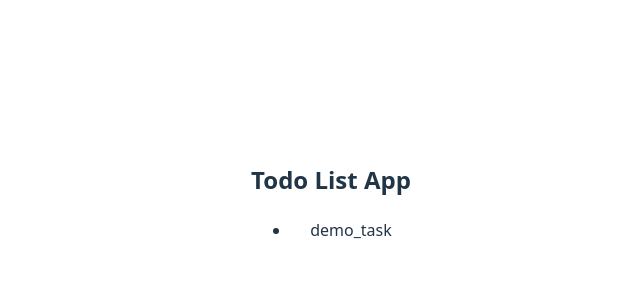
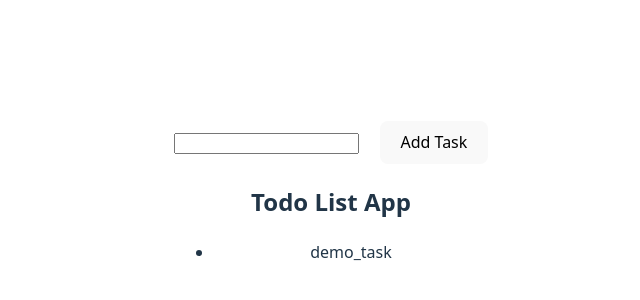
Before and after one commit to Kirtijha083/Redux_basic_Project, a React (Vite) app: page / in a window 1280 px wide. Shown: the part 200-500 px from the top of the page, without its empty margins (309-949 px from the left). Built offline with nearby package versions, Linux system fonts and the light colour scheme.

Commit message:
added form for adding todo

```diff
--- /dev/null
+++ b/src/component/AddForm.jsx
@@ -0,0 +1,24 @@
+import { useState } from "react";
+import { useDispatch } from "react-redux";
+import { addTodo } from "../features/todo/todoSlice";
+
+export default function AddForm() {
+    const [task, setTask] = useState("");
+    const dispatch = useDispatch();
+
+    const submitHandler = (evt) => {
+        evt.preventDefault();
+        console.log(task);
+        dispatch(addTodo(task));
+    }
+
+    return (
+        <>
+            <form onSubmit={submitHandler}>
+                <input type="text" onChange={(e) => setTask(e.target.value)}></input>
+                &nbsp; &nbsp; &nbsp;
+                <button>Add Task</button>
+            </form>
+        </>
+    )
+}
--- a/src/component/Todo.jsx
+++ b/src/component/Todo.jsx
@@ -1,4 +1,5 @@
 import { useSelector } from "react-redux"
+import AddForm from "./AddForm";
 
 export default function Todo(){
     const todos = useSelector((state) => state.todos);
@@ -6,6 +7,7 @@ export default function Todo(){
 
     return(
         <>
+        <AddForm/>
         <h2>Todo List App</h2>
         {/* printing todo in ui */}
         <ul>
```
